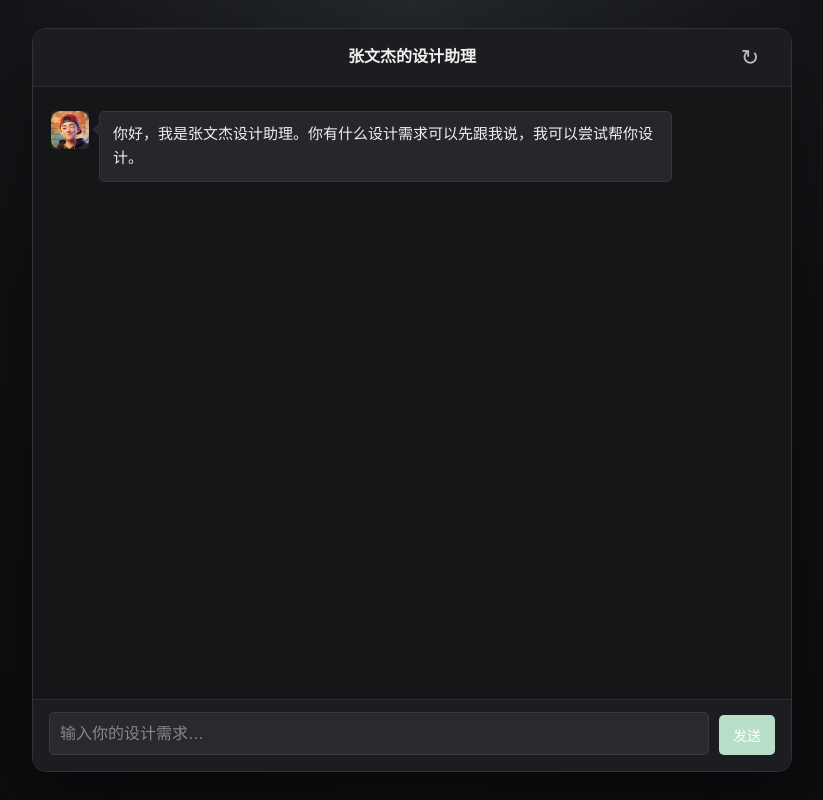
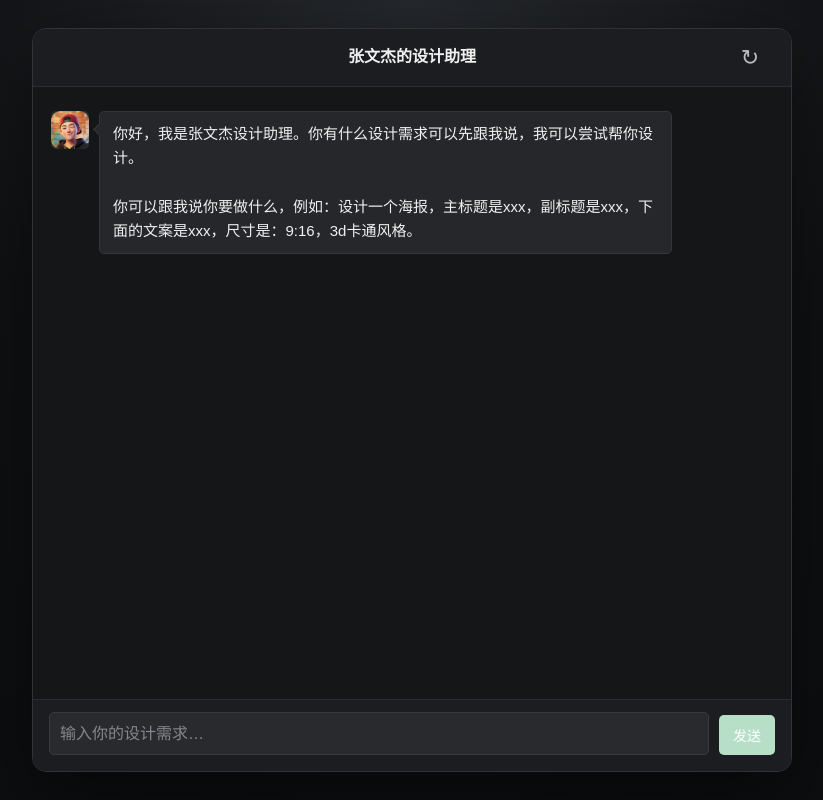
Before and after one commit to iamzwj/richart_clone, a Next.js app: page / in a window 1280 px wide. Shown: the whole page, without its empty margins (228-1051 px from the left). Built offline with nearby package versions, Linux system fonts and the light colour scheme.

Commit message:
feat: add design request example to greeting

```diff
--- a/app/page.tsx
+++ b/app/page.tsx
@@ -6,7 +6,7 @@ type Message = { role: "user" | "assistant"; content: string };
 
 const welcome: Message = {
   role: "assistant",
-  content: "你好，我是张文杰设计助理。你有什么设计需求可以先跟我说，我可以尝试帮你设计。",
+  content: "你好，我是张文杰设计助理。你有什么设计需求可以先跟我说，我可以尝试帮你设计。\n\n你可以跟我说你要做什么，例如：设计一个海报，主标题是xxx，副标题是xxx，下面的文案是xxx，尺寸是：9:16，3d卡通风格。",
 };
 
 export default function Home() {
```
